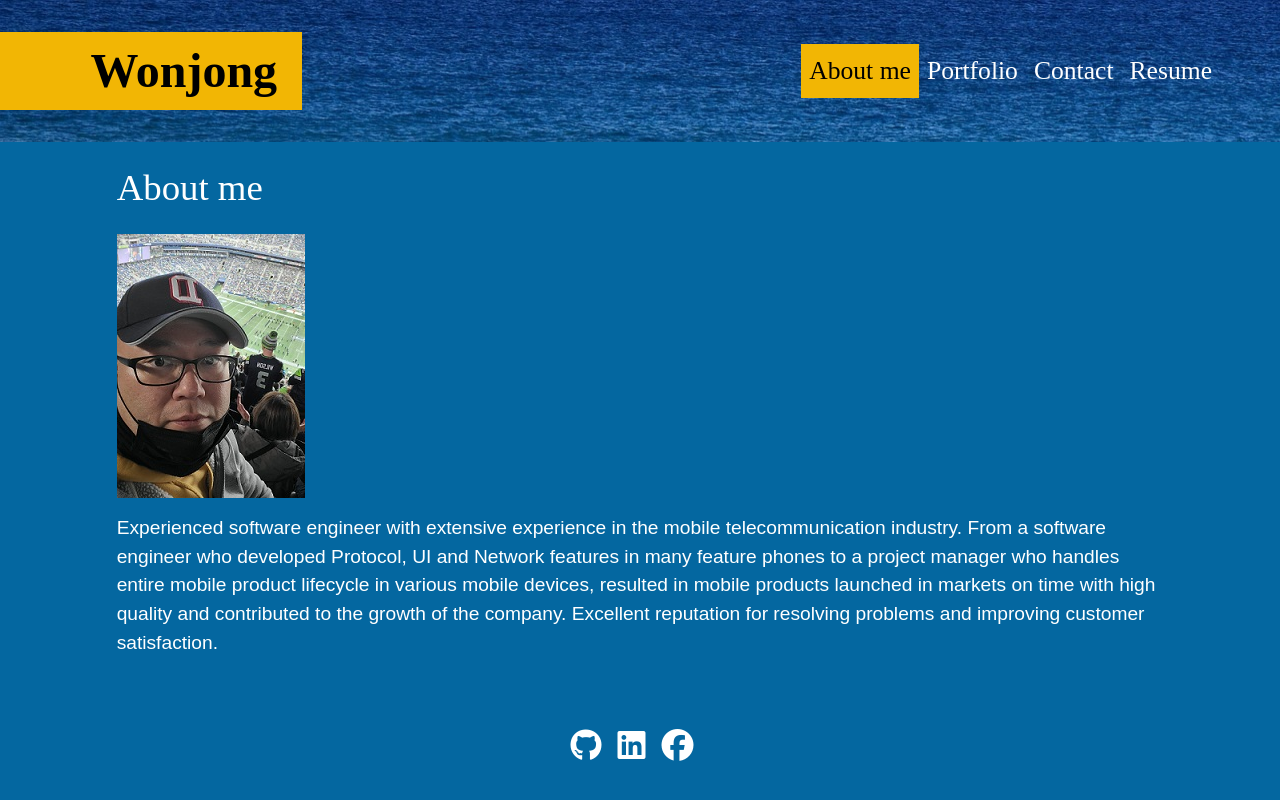
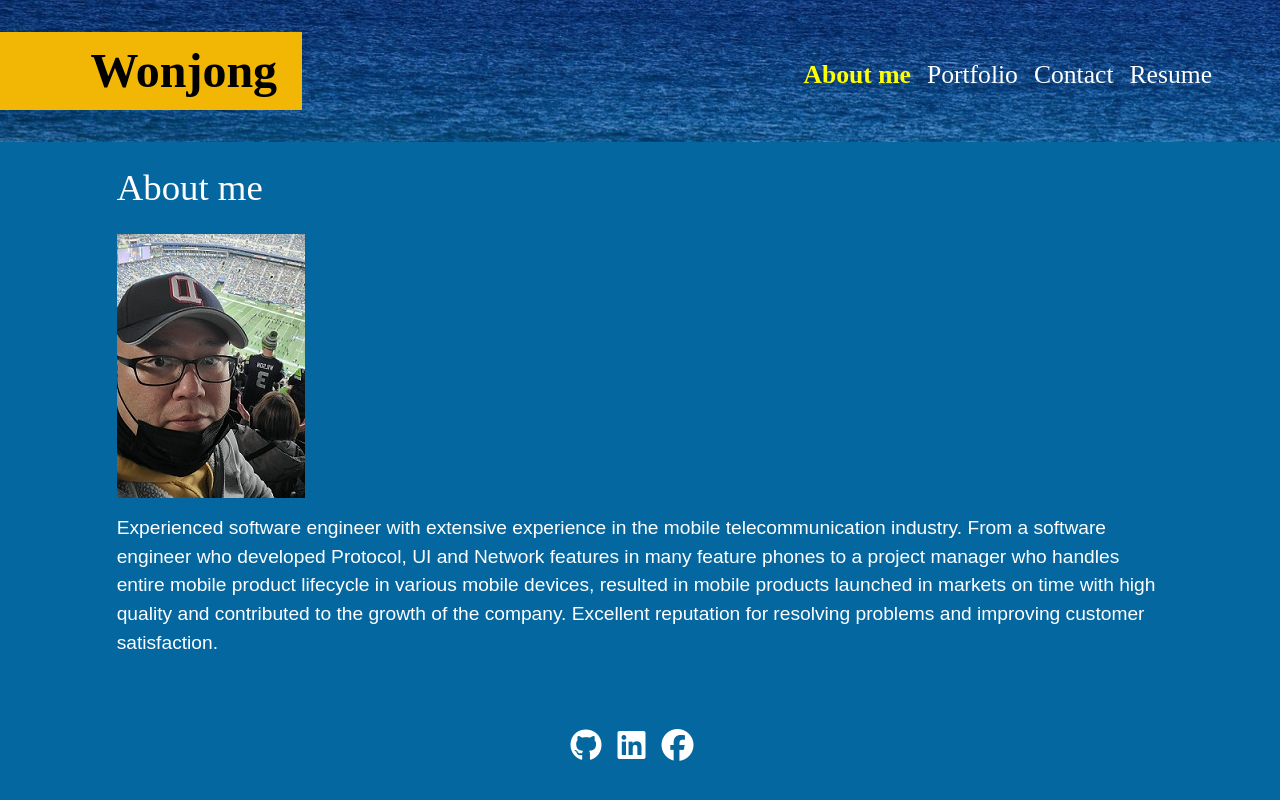
Before and after one commit to wonjong2/wonjong_portfolio_react, a React (Create React App) app: page / in a window 1280 px wide. Built offline with nearby package versions, Linux system fonts and the light colour scheme; a web font is replaced by a local one.

Commit message:
Adds bootstrap.js and updates style

```diff
--- a/src/components/Navbar.js
+++ b/src/components/Navbar.js
@@ -6,8 +6,8 @@ const styles = {
     },
     selected: {
         fontFamily: `'Aladin', cursive`,
-        color: 'black',
-        backgroundColor: 'var(--light-color)'
+        fontWeight: 'bold',
+        color: 'yellow',
     },
     unselected: {
         fontFamily: `'Aladin', cursive`,
@@ -28,19 +28,19 @@ export default function Navbar(props) {
                 <span className="navbar-toggler-icon"></span>
             </button>
             <div className="collapse navbar-collapse" id="navbarNavDropdown">
-                <ul className="navbar-nav">
+                <ul className="navbar-nav mt-2">
                     {navMenus.map((menu, i) => (
                         (props.selectedMenu == i) ? (
                             <li className='nav-item' key={i}>
-                                <a className='nav-link' style={styles.selected} id={i} onClick={props.eventListener}>
+                                <span className='nav-link' style={styles.selected} id={i} onClick={props.eventListener}>
                                     {menu}
-                                </a>
+                                </span>
                             </li>
                         ) : (
                             <li className='nav-item' key={i}>
-                                <a className='nav-link' style={styles.unselected} id={i} onClick={props.eventListener}>
+                                <span className='nav-link' style={styles.unselected} id={i} onClick={props.eventListener}>
                                     {menu}
-                                </a>
+                                </span>
                             </li>
                         )
 
--- a/src/index.js
+++ b/src/index.js
@@ -1,10 +1,10 @@
+// Loads bootstrap files
 import 'bootstrap/dist/css/bootstrap.css';
+import 'bootstrap/dist/js/bootstrap.min.js';
 import React from 'react';
 import ReactDOM from 'react-dom/client';
 import './styles/index.css'
-// import './index.css';
 import App from './App';
-// import reportWebVitals from './reportWebVitals';
 
 const root = ReactDOM.createRoot(document.getElementById('root'));
 root.render(
```
